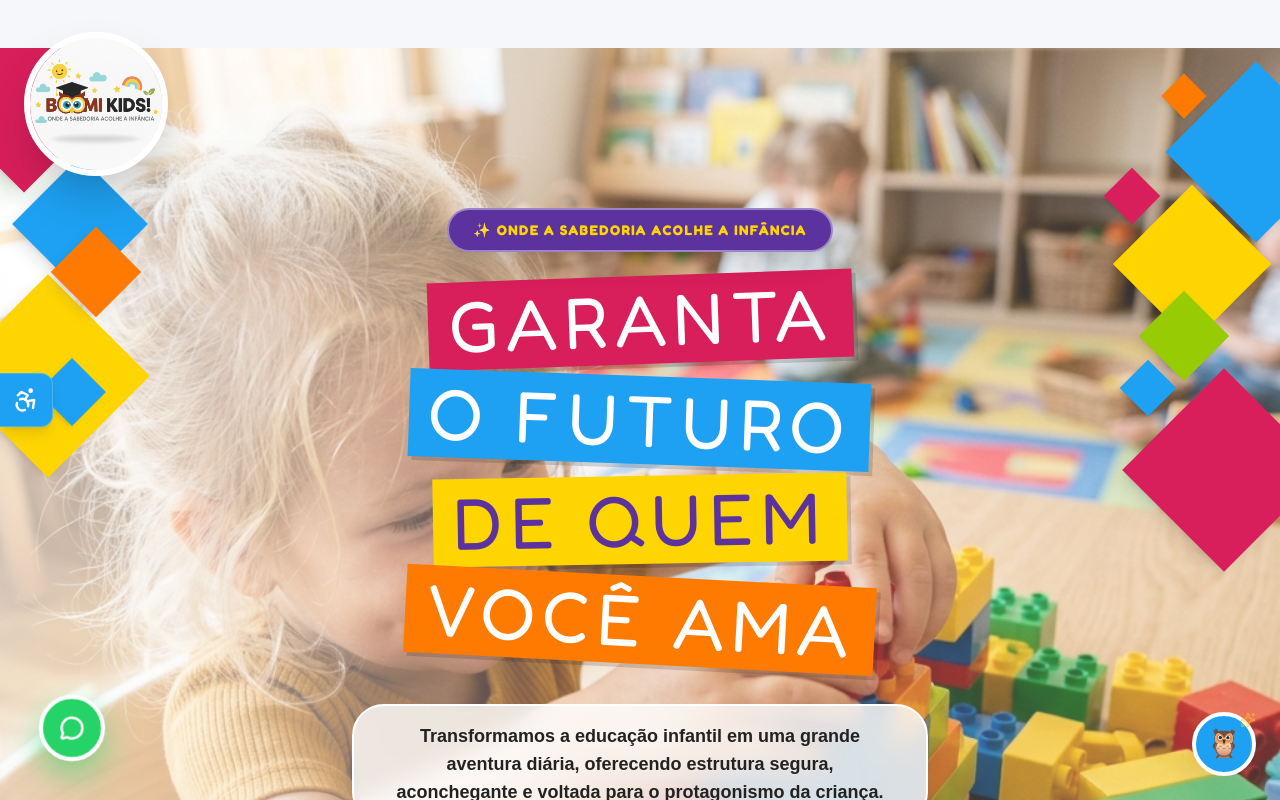
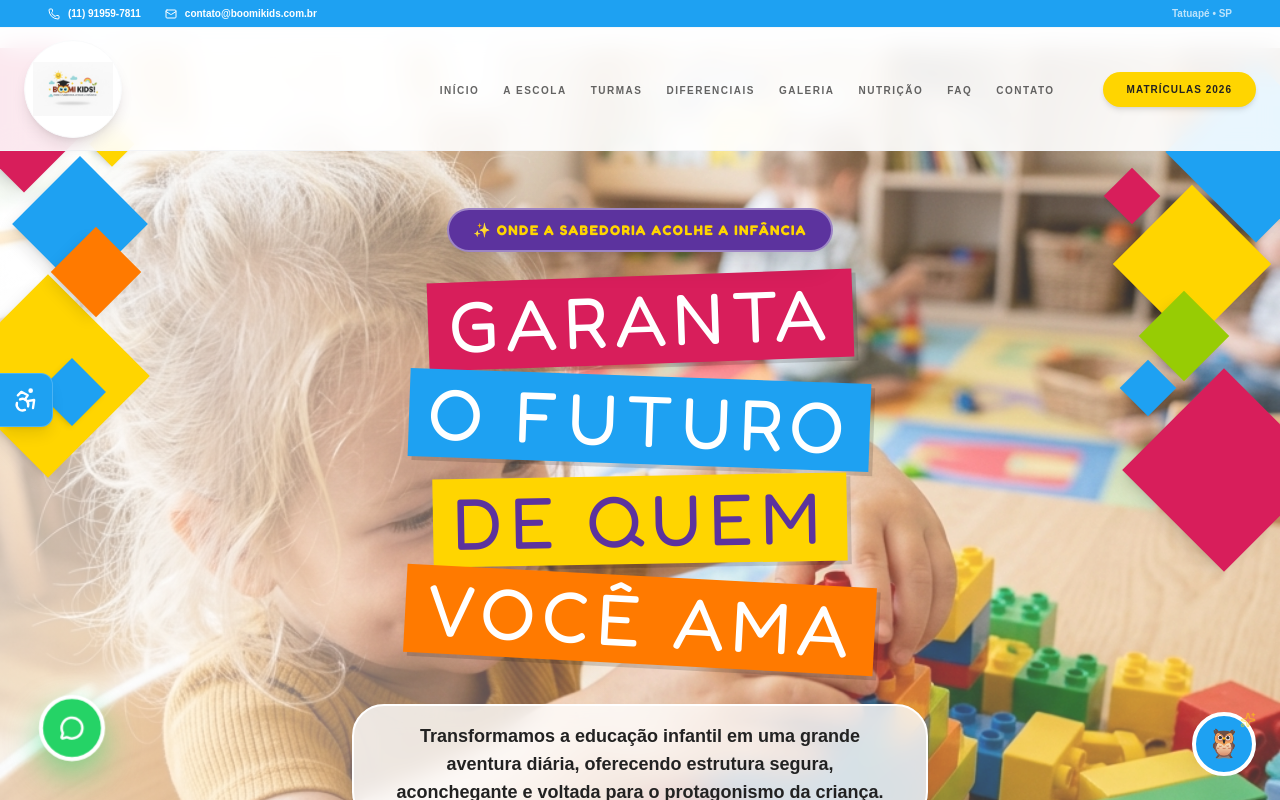
Before and after one commit to FerisReptilium/boomi-kids, a React (Vite) app: page / in a window 1280 px wide. Shown: the top 800 px of the page. Built offline with nearby package versions, Linux system fonts and the light colour scheme.

Commit message:
Update Header.jsx

```diff
--- a/src/components/Header.jsx
+++ b/src/components/Header.jsx
@@ -1,20 +1,95 @@
-import React from 'react';
-import { motion } from 'framer-motion';
+import React, { useState, useEffect } from 'react';
+import { Menu, X, Phone, Mail, Instagram as InstaIcon } from 'lucide-react';
+import { motion, AnimatePresence } from 'framer-motion';
 
 const Header = () => {
+  const [isScrolled, setIsScrolled] = useState(false);
+  const [isMobileMenuOpen, setIsMobileMenuOpen] = useState(false);
+
+  useEffect(() => {
+    const handleScroll = () => {
+      setIsScrolled(window.scrollY > 40);
+    };
+    window.addEventListener('scroll', handleScroll);
+    return () => window.removeEventListener('scroll', handleScroll);
+  }, []);
+
+  const navLinks = [
+    { name: 'INÍCIO', href: '#inicio' },
+    { name: 'A ESCOLA', href: '#sobre' },
+    { name: 'TURMAS', href: '#turmas' },
+    { name: 'DIFERENCIAIS', href: '#diferenciais' },
+    { name: 'GALERIA', href: '#galeria' },
+    { name: 'NUTRIÇÃO', href: '#nutricao' },
+    { name: 'FAQ', href: '#faq' },
+    { name: 'CONTATO', href: '#contato' },
+  ];
+
   return (
-    <header className="absolute top-0 left-0 w-full z-50 py-8 bg-transparent">
-      <div className="container mx-auto px-6 flex justify-between items-center">
-        <motion.div initial={{ opacity: 0, scale: 0.8 }} animate={{ opacity: 1, scale: 1 }}>
-          <img
-            src="/logo.png"
-            alt="Logo Boomi Kids"
-            className="h-28 w-28 md:h-36 md:w-36 object-cover rounded-full border-[6px] border-white shadow-2xl bg-white"
-          />
-        </motion.div>
-        {/* ... restante do menu ... */}
+    <>
+      <div className={`fixed top-0 left-0 right-0 z-50 transition-all duration-300 ${isScrolled ? '-translate-y-full' : 'translate-y-0'}`}>
+        {/* Barra Superior Corporativa */}
+        <div className="bg-brand-blue text-white text-[10px] py-1.5 px-6 lg:px-12 flex justify-between items-center font-bold">
+          <div className="flex gap-6 items-center">
+            <a href="https://wa.me/5511919597811" target="_blank" className="flex items-center gap-2"><Phone size={12}/> (11) 91959-7811</a>
+            <span className="hidden md:flex items-center gap-2"><Mail size={12}/> contato@boomikids.com.br</span>
+          </div>
+          <div className="flex gap-4 items-center">
+            <span className="opacity-70">Tatuapé • SP</span>
+          </div>
+        </div>
       </div>
-    </header>
+
+      <header
+        className={`fixed left-0 right-0 z-40 transition-all duration-300 bg-white/90 backdrop-blur-md border-b border-gray-100 ${isScrolled ? 'top-0 py-2' : 'top-7 py-3'}`}
+      >
+        <div className="container mx-auto px-6 flex justify-between items-center">
+
+          {/* Logo Premium */}
+          <a href="#inicio" className="relative z-50 transition-transform hover:scale-105">
+            <div className="bg-white p-2 rounded-full shadow-lg border border-gray-50">
+              <img src="/logo.png" alt="Logo Boomi Kids" className="h-16 w-16 md:h-20 md:w-20 object-contain" />
+            </div>
+          </a>
+
+          {/* Menu de Navegação Central */}
+          <nav className="hidden lg:flex items-center gap-8 ml-auto mr-12">
+            <ul className="flex gap-6">
+              {navLinks.map((link) => (
+                <li key={link.name}>
+                  <a href={link.href} className="font-black text-[10px] uppercase text-brand-text/70 hover:text-brand-blue transition-all tracking-[0.15em]">
+                    {link.name}
+                  </a>
+                </li>
+              ))}
+            </ul>
+          </nav>
+
+          {/* Botão de Matrículas */}
+          <div className="hidden lg:flex items-center">
+            <a href="https://wa.me/5511919597811" target="_blank" className="bg-brand-yellow text-brand-text px-6 py-2.5 rounded-full font-black text-[10px] tracking-widest uppercase shadow-md hover:scale-105 transition-all">
+              MATRÍCULAS 2026
+            </a>
+          </div>
+
+          <button className="lg:hidden text-brand-text" onClick={() => setIsMobileMenuOpen(!isMobileMenuOpen)}>
+            {isMobileMenuOpen ? <X size={28} /> : <Menu size={28} />}
+          </button>
+        </div>
+
+        {/* Menu Mobile */}
+        <AnimatePresence>
+          {isMobileMenuOpen && (
+            <motion.div initial={{ opacity: 0, height: 0 }} animate={{ opacity: 1, height: 'auto' }} exit={{ opacity: 0, height: 0 }} className="lg:hidden bg-white border-t border-gray-100 px-6 py-4 flex flex-col gap-4 shadow-xl">
+              {navLinks.map((link) => (
+                <a key={link.name} href={link.href} className="font-bold text-xs py-2 uppercase text-brand-text" onClick={() => setIsMobileMenuOpen(false)}>{link.name}</a>
+              ))}
+            </motion.div>
+          )}
+        </AnimatePresence>
+      </header>
+    </>
   );
 };
+
 export default Header;
```
